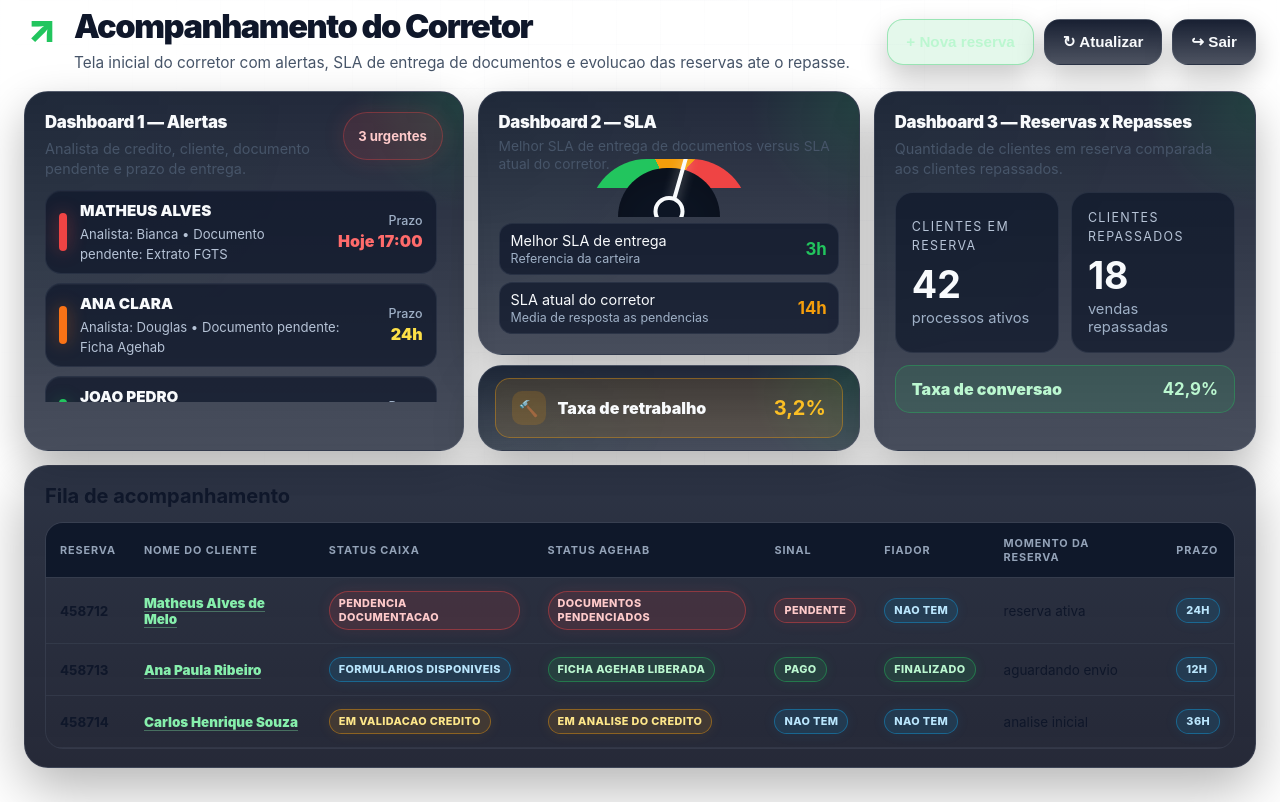
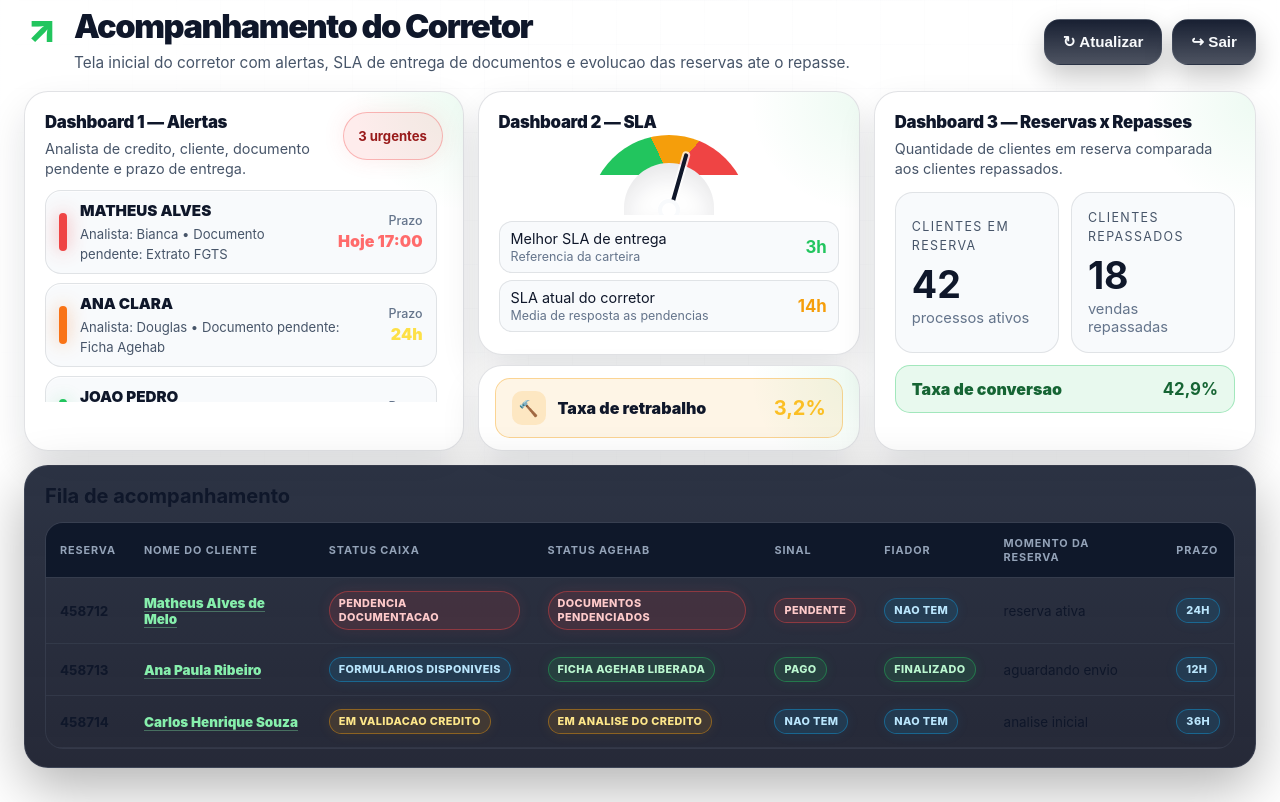
Before and after one commit to catsandygo-design/MAQ2-CREDITO, a Next.js app: page /painel/acompanhamento in a window 1280 px wide. Built offline with nearby package versions, Linux system fonts and the light colour scheme.

Commit message:
style: clareia dashboards do corretor

```diff
--- a/src/app/globals.css
+++ b/src/app/globals.css
@@ -54,10 +54,11 @@ a { color: inherit; text-decoration: none; }
 .cor-premium-actions { display:flex; gap:10px; flex-wrap:wrap; justify-content:flex-end; flex:0 0 auto; }
 .cor-premium-actions button { border:1px solid rgba(148,163,184,.14); border-radius:16px; padding:13px 18px; background:linear-gradient(180deg, rgba(15,23,42,.96), rgba(15,23,42,.74)); color:#f8fafc; font-weight:900; font-size:.95rem; box-shadow:0 12px 28px rgba(0,0,0,.22); cursor:pointer; }
 .cor-premium-actions button:first-child { background:rgba(34,197,94,.12); border-color:rgba(34,197,94,.38); color:#bbf7d0; }
+.cor-actions-no-primary button:first-child { background:linear-gradient(180deg, rgba(15,23,42,.96), rgba(15,23,42,.74)); border-color:rgba(148,163,184,.14); color:#f8fafc; }
 .cor-dash-grid { display:grid; grid-template-columns:minmax(520px, 1.28fr) minmax(420px, .95fr) minmax(420px, .95fr); gap:18px; grid-auto-flow:row; }
 .cor-dash-premium { align-items:start; }
-.cor-card { position:relative; overflow:hidden; min-height:0; padding:22px; border-radius:24px; border:1px solid rgba(148,163,184,.16); background:linear-gradient(180deg, rgba(15,23,42,.92), rgba(15,23,42,.76)), radial-gradient(circle at top left, rgba(34,197,94,.13), transparent 54%); box-shadow:0 18px 44px rgba(0,0,0,.28); }
-.cor-card::after { content:""; position:absolute; width:220px; height:220px; right:-110px; top:-100px; border-radius:50%; background:radial-gradient(circle, rgba(34,197,94,.14), transparent 70%); }
+.cor-card { position:relative; overflow:hidden; min-height:0; padding:22px; border-radius:24px; border:1px solid rgba(15,23,42,.12); background:#ffffff; box-shadow:0 18px 38px rgba(15,23,42,.12); color:#0f172a; }
+.cor-card::after { content:""; position:absolute; width:220px; height:220px; right:-110px; top:-100px; border-radius:50%; background:radial-gradient(circle, rgba(34,197,94,.08), transparent 70%); }
 .cor-panel-alerts { grid-column:1; grid-row:1; }
 .cor-sla-stack { grid-column:2; grid-row:1; }
 .cor-panel-conversion { grid-column:3; grid-row:1; }
@@ -70,22 +71,22 @@ a { color: inherit; text-decoration: none; }
 .cor-page[data-layout-version^="cca-"] .cor-panel-conversion { height:auto; min-height:430px; }
 .cor-page[data-layout-version^="cca-"] .cor-panel-sla { height:100%; }
 .cor-panel-head { position:relative; z-index:2; display:flex; justify-content:space-between; align-items:flex-start; gap:14px; margin-bottom:12px; min-height:0; }
-.cor-panel-head small { display:block; color:#f8fafc; font-size:clamp(1.05rem, 1.25vw, 1.28rem); font-weight:950; text-transform:none; letter-spacing:-.02em; line-height:1.25; }
-.cor-panel-head p { margin:6px 0 0; color:#b6c3d6; font-size:.9rem; line-height:1.34; max-width:540px; }
-.cor-urgent-pill { min-width:100px; height:48px; display:flex; align-items:center; justify-content:center; flex-direction:column; border-radius:999px; border:1px solid rgba(239,68,68,.34); background:rgba(239,68,68,.13); color:#fecaca; box-shadow:0 0 22px rgba(239,68,68,.13); font-size:.82rem; text-align:center; }
-.cor-alert-list { position:relative; z-index:2; display:grid; gap:9px; max-height:212px; overflow-y:auto; overflow-x:hidden; padding-right:6px; scrollbar-width:thin; scrollbar-color:#334155 rgba(15,23,42,.58); }
+.cor-panel-head small { display:block; color:#0f172a; font-size:clamp(1.05rem, 1.25vw, 1.28rem); font-weight:950; text-transform:none; letter-spacing:-.02em; line-height:1.25; }
+.cor-panel-head p { margin:6px 0 0; color:#475569; font-size:.9rem; line-height:1.34; max-width:540px; }
+.cor-urgent-pill { min-width:100px; height:48px; display:flex; align-items:center; justify-content:center; flex-direction:column; border-radius:999px; border:1px solid rgba(239,68,68,.34); background:rgba(239,68,68,.10); color:#991b1b; box-shadow:0 0 22px rgba(239,68,68,.10); font-size:.82rem; text-align:center; }
+.cor-alert-list { position:relative; z-index:2; display:grid; gap:9px; max-height:212px; overflow-y:auto; overflow-x:hidden; padding-right:6px; scrollbar-width:thin; scrollbar-color:#94a3b8 #f1f5f9; }
 .cor-alert-list::-webkit-scrollbar { width:8px; }
-.cor-alert-list::-webkit-scrollbar-thumb { background:#334155; border-radius:999px; }
-.cor-alert-list::-webkit-scrollbar-track { background:rgba(15,23,42,.58); border-radius:999px; }
-.cor-alert-item { min-height:54px; display:grid; grid-template-columns:9px minmax(0,1fr) auto; align-items:center; gap:12px; padding:10px 13px; border:1px solid rgba(148,163,184,.12); border-radius:16px; background:rgba(15,23,42,.74); box-shadow:inset 0 1px 0 rgba(255,255,255,.03); }
+.cor-alert-list::-webkit-scrollbar-thumb { background:#94a3b8; border-radius:999px; }
+.cor-alert-list::-webkit-scrollbar-track { background:#f1f5f9; border-radius:999px; }
+.cor-alert-item { min-height:54px; display:grid; grid-template-columns:9px minmax(0,1fr) auto; align-items:center; gap:12px; padding:10px 13px; border:1px solid rgba(15,23,42,.10); border-radius:16px; background:#f8fafc; box-shadow:inset 0 1px 0 rgba(255,255,255,.72); }
 .cor-alert-item i { width:8px; height:38px; border-radius:999px; display:block; background:#22c55e; box-shadow:0 0 18px rgba(34,197,94,.32); }
 .cor-alert-critico i { background:#ef4444; box-shadow:0 0 18px rgba(239,68,68,.45); }
 .cor-alert-medio i { background:#f97316; box-shadow:0 0 18px rgba(249,115,22,.42); }
 .cor-alert-ok i { background:#22c55e; }
-.cor-alert-item b { display:block; color:#f8fafc; font-size:.95rem; font-weight:950; margin-bottom:3px; }
-.cor-alert-item span { color:#b6c3d6; font-size:.82rem; line-height:1.22; }
+.cor-alert-item b { display:block; color:#0f172a; font-size:.95rem; font-weight:950; margin-bottom:3px; }
+.cor-alert-item span { color:#475569; font-size:.82rem; line-height:1.22; }
 .cor-alert-item em { font-style:normal; text-align:right; color:#fde047; font-size:1rem; font-weight:950; white-space:nowrap; }
-.cor-alert-item em small { display:block; color:#9fb0c6; font-size:.78rem; font-weight:500; margin-bottom:3px; }
+.cor-alert-item em small { display:block; color:#64748b; font-size:.78rem; font-weight:500; margin-bottom:3px; }
 .cor-alert-critico em { color:#ff6b6b; }
 .cor-sla-stack { display:grid; grid-template-rows:1fr auto; gap:10px; }
 .cor-panel-sla { display:flex; flex-direction:column; padding:16px 18px; }
@@ -93,16 +94,16 @@ a { color: inherit; text-decoration: none; }
 .cor-panel-sla .cor-panel-head p { margin-top:5px; font-size:.86rem; line-height:1.25; }
 .cor-speed-premium { position:relative; z-index:2; width:min(160px, 100%); height:80px; margin:-4px auto 6px; overflow:hidden; }
 .cor-speed-arc { position:absolute; inset:0; border-radius:330px 330px 0 0; background:conic-gradient(from 270deg, #22c55e 0deg 64deg, #f59e0b 64deg 132deg, #ef4444 132deg 180deg, transparent 180deg 360deg); }
-.cor-speed-arc::after { content:""; position:absolute; left:29px; right:29px; bottom:0; height:49px; border-radius:220px 220px 0 0; background:#0d1524; box-shadow: inset 0 18px 35px rgba(0,0,0,.22); }
-.cor-speed-needle { position:absolute; left:50%; bottom:0; width:4px; height:64px; background:#f8fafc; border-radius:999px; transform-origin:bottom center; transform:translateX(-50%) rotate(16deg); box-shadow:0 0 12px rgba(255,255,255,.45); z-index:4; }
-.cor-speed-premium span { position:absolute; left:50%; bottom:-10px; width:31px; height:31px; transform:translateX(-50%); border:4px solid #f8fafc; border-radius:50%; background:#0d1524; z-index:5; }
+.cor-speed-arc::after { content:""; position:absolute; left:35px; right:35px; bottom:0; height:52px; border-radius:220px 220px 0 0; background:#ffffff; box-shadow: inset 0 12px 24px rgba(15,23,42,.10); }
+.cor-speed-needle { position:absolute; left:50%; bottom:0; width:4px; height:64px; background:#0f172a; border-radius:999px; transform-origin:bottom center; transform:translateX(-50%) rotate(16deg); box-shadow:0 0 0 2px rgba(255,255,255,.75); z-index:4; }
+.cor-speed-premium span { position:absolute; left:50%; bottom:-6px; width:22px; height:22px; transform:translateX(-50%); border:4px solid #f8fafc; border-radius:50%; background:#ffffff; z-index:5; }
 .cor-sla-lines { position:relative; z-index:2; display:grid; gap:7px; margin-top:0; }
-.cor-sla-lines div { display:grid; grid-template-columns:1fr auto; gap:2px 10px; padding:8px 11px; border:1px solid rgba(148,163,184,.12); border-radius:13px; background:rgba(15,23,42,.72); }
-.cor-sla-lines span { color:#f8fafc; font-size:.9rem; }
-.cor-sla-lines small { color:#9fb0c6; font-size:.78rem; }
+.cor-sla-lines div { display:grid; grid-template-columns:1fr auto; gap:2px 10px; padding:8px 11px; border:1px solid rgba(15,23,42,.10); border-radius:13px; background:#f8fafc; }
+.cor-sla-lines span { color:#0f172a; font-size:.9rem; }
+.cor-sla-lines small { color:#64748b; font-size:.78rem; }
 .cor-sla-lines b { grid-row:1 / span 2; grid-column:2; align-self:center; font-size:1.05rem; }
 .cor-sla-stack > .cor-rework-card { grid-column:auto; grid-row:auto; padding:12px 16px; }
-.cor-rework { position:relative; z-index:2; display:grid; grid-template-columns:auto 1fr auto; align-items:center; gap:12px; padding:12px 16px; border-radius:15px; border:1px solid rgba(245,158,11,.38); background:rgba(245,158,11,.12); color:#f8fafc; font-weight:900; }
+.cor-rework { position:relative; z-index:2; display:grid; grid-template-columns:auto 1fr auto; align-items:center; gap:12px; padding:12px 16px; border-radius:15px; border:1px solid rgba(245,158,11,.38); background:rgba(245,158,11,.10); color:#0f172a; font-weight:900; }
 .cor-rework-card .cor-rework { margin-top:0; min-height:50px; }
 .cor-rework-icon { display:grid; place-items:center; width:34px; height:34px; border-radius:10px; background:rgba(245,158,11,.16); }
 .cor-rework b { color:#fbbf24; font-size:1.25rem; }
@@ -113,12 +114,12 @@ a { color: inherit; text-decoration: none; }
 .cor-sla-lines .green { color:#22c55e; }
 .cor-sla-lines .orange { color:#f59e0b; }
 .cor-mini-metrics { position:relative; z-index:2; display:grid; grid-template-columns:1fr 1fr; gap:12px; margin-top:14px; }
-.cor-mini-metrics div { min-height:104px; border:1px solid rgba(148,163,184,.13); border-radius:18px; background:rgba(15,23,42,.70); padding:16px; display:flex; flex-direction:column; justify-content:center; }
-.cor-mini-metrics span { color:#b6c3d6; text-transform:uppercase; letter-spacing:.11em; font-size:.78rem; line-height:1.5; }
-.cor-mini-metrics b { color:#f8fafc; font-size:2.35rem; line-height:1.05; margin:10px 0 4px; }
-.cor-mini-metrics small { color:#9fb0c6; font-size:.92rem; }
-.cor-conversion-bar { position:relative; z-index:2; display:flex; justify-content:space-between; align-items:center; gap:14px; margin-top:12px; padding:13px 16px; border-radius:15px; border:1px solid rgba(34,197,94,.35); background:rgba(34,197,94,.12); color:#bbf7d0; font-weight:900; }
-.cor-conversion-bar b { color:#bbf7d0; font-size:1.05rem; }
+.cor-mini-metrics div { min-height:104px; border:1px solid rgba(15,23,42,.10); border-radius:18px; background:#f8fafc; padding:16px; display:flex; flex-direction:column; justify-content:center; }
+.cor-mini-metrics span { color:#475569; text-transform:uppercase; letter-spacing:.11em; font-size:.78rem; line-height:1.5; }
+.cor-mini-metrics b { color:#0f172a; font-size:2.35rem; line-height:1.05; margin:10px 0 4px; }
+.cor-mini-metrics small { color:#64748b; font-size:.92rem; }
+.cor-conversion-bar { position:relative; z-index:2; display:flex; justify-content:space-between; align-items:center; gap:14px; margin-top:12px; padding:13px 16px; border-radius:15px; border:1px solid rgba(34,197,94,.35); background:rgba(34,197,94,.10); color:#166534; font-weight:900; }
+.cor-conversion-bar b { color:#166534; font-size:1.05rem; }
 .cor-table-card { margin-top:14px; padding:18px 20px; border-radius:24px; border:1px solid rgba(148,163,184,.16); background:linear-gradient(180deg, rgba(15,23,42,.88), rgba(2,6,23,.86)); box-shadow:0 20px 55px rgba(0,0,0,.30); position:relative; z-index:1; width:min(100%,1760px); margin-inline:auto; }
 .cor-table-card h2 { margin:0 0 14px; font-size:1.25rem; }
 .cor-table-scroll { width:100%; overflow-x:auto; border-radius:18px; border:1px solid rgba(148,163,184,.12); }
--- a/src/app/painel/acompanhamento/page.tsx
+++ b/src/app/painel/acompanhamento/page.tsx
@@ -37,8 +37,7 @@ export default function AcompanhamentoCorretorPage() {
             <p>Tela inicial do corretor com alertas, SLA de entrega de documentos e evolucao das reservas ate o repasse.</p>
           </div>
         </div>
-        <div className="cor-premium-actions">
-          <button>+ Nova reserva</button>
+        <div className="cor-premium-actions cor-actions-no-primary">
           <button>↻ Atualizar</button>
           <button>↪ Sair</button>
         </div>
@@ -72,7 +71,6 @@ export default function AcompanhamentoCorretorPage() {
           <div className="cor-panel-head">
             <div>
               <small>Dashboard 2 — SLA</small>
-              <p>Melhor SLA de entrega de documentos versus SLA atual do corretor.</p>
             </div>
           </div>
           <div className="cor-speed-premium">
```
